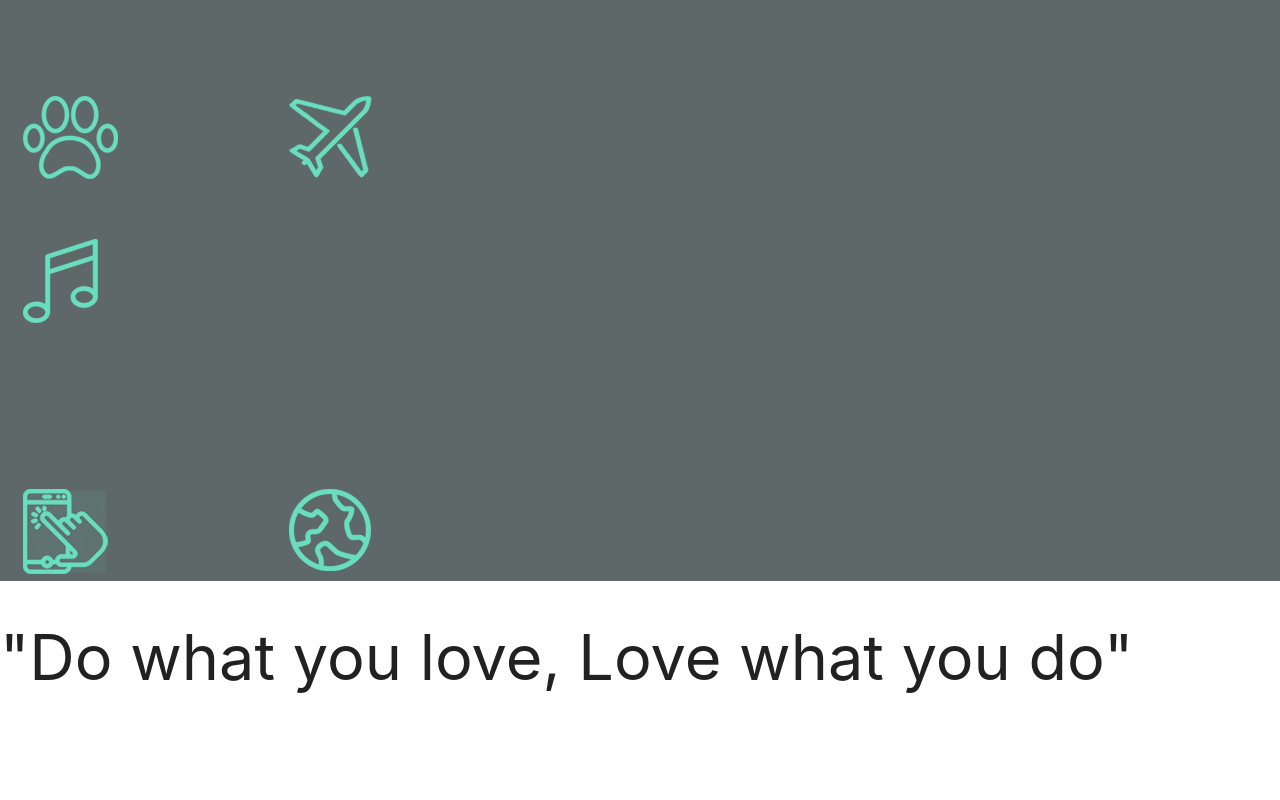
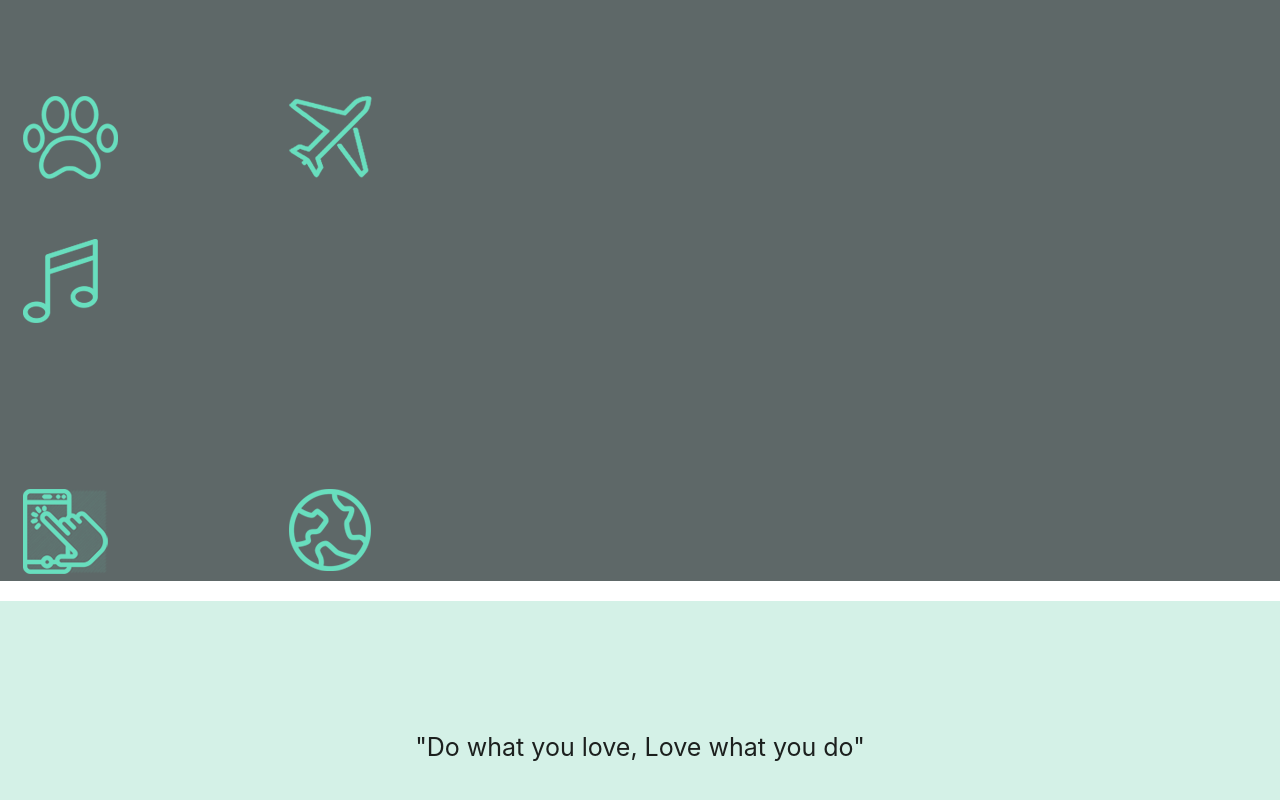
Before and after one commit to LuceroDn/LuceroDn.github.io, a React (Create React App) app in the folder portafolio/: page / in a window 1280 px wide. Shown: the part 3918-4718 px from the top of the page. Before the commit the page ends 4635 px from the top, so only its background shows below. Built offline with nearby package versions, Linux system fonts and the light colour scheme.

Commit message:
Se agregaron estilos al componente 'Sentence'

```diff
--- a/portafolio/src/App.css
+++ b/portafolio/src/App.css
@@ -108,3 +108,14 @@ nav {
   margin-top: 10%;
   margin-left: 30%;
 }
+
+/* Sentence */
+
+.backgroundSentence {
+  background-color: #d4f1e7;
+}
+
+.doWhatU {
+  font-size: 25px;
+  padding: 10%;
+}
--- a/portafolio/src/Components/Sentence.js
+++ b/portafolio/src/Components/Sentence.js
@@ -3,8 +3,8 @@ import React, {Component} from "react";
 class Sentence extends Component {
     render() {
         return (
-            <div>
-                <h1>"Do what you love, Love what you do"</h1>
+            <div className="backgroundSentence">
+                <p className="doWhatU center-align">"Do what you love, Love what you do"</p>
             </div>
         )
     }
```
